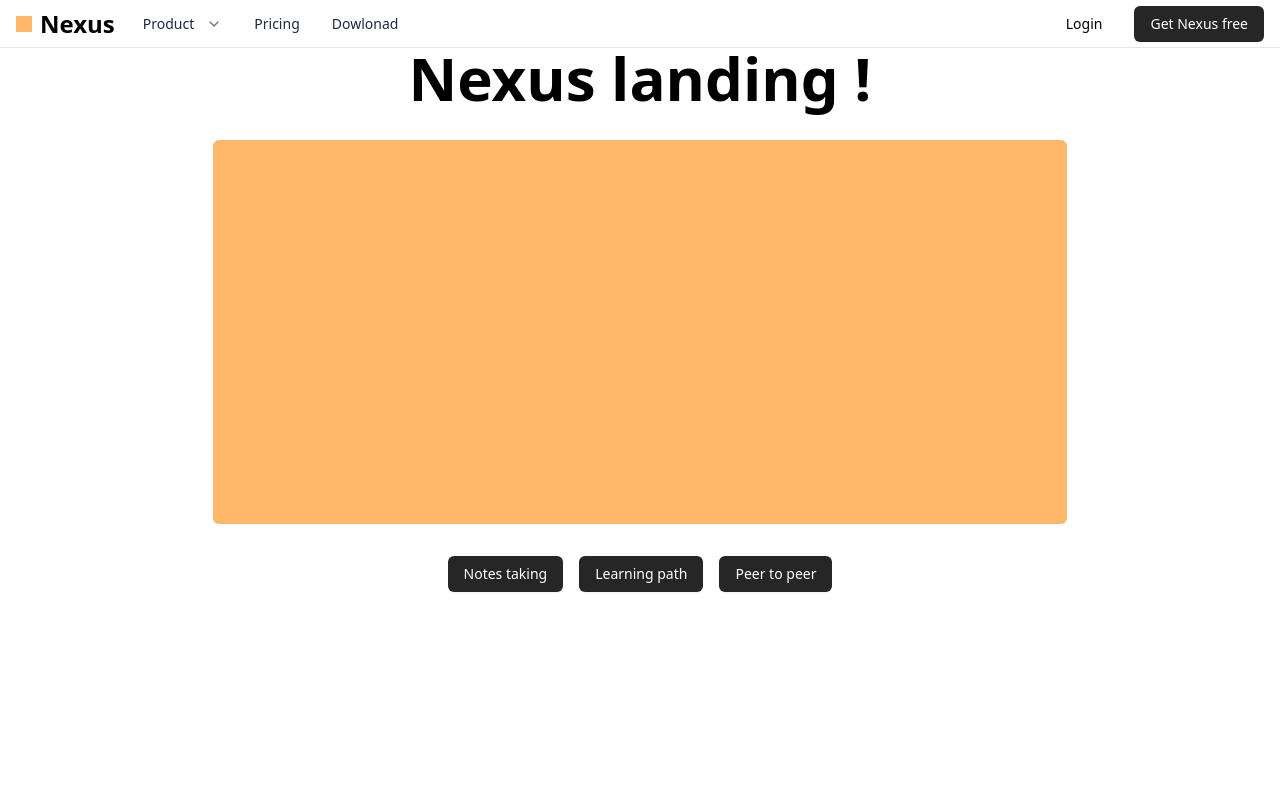
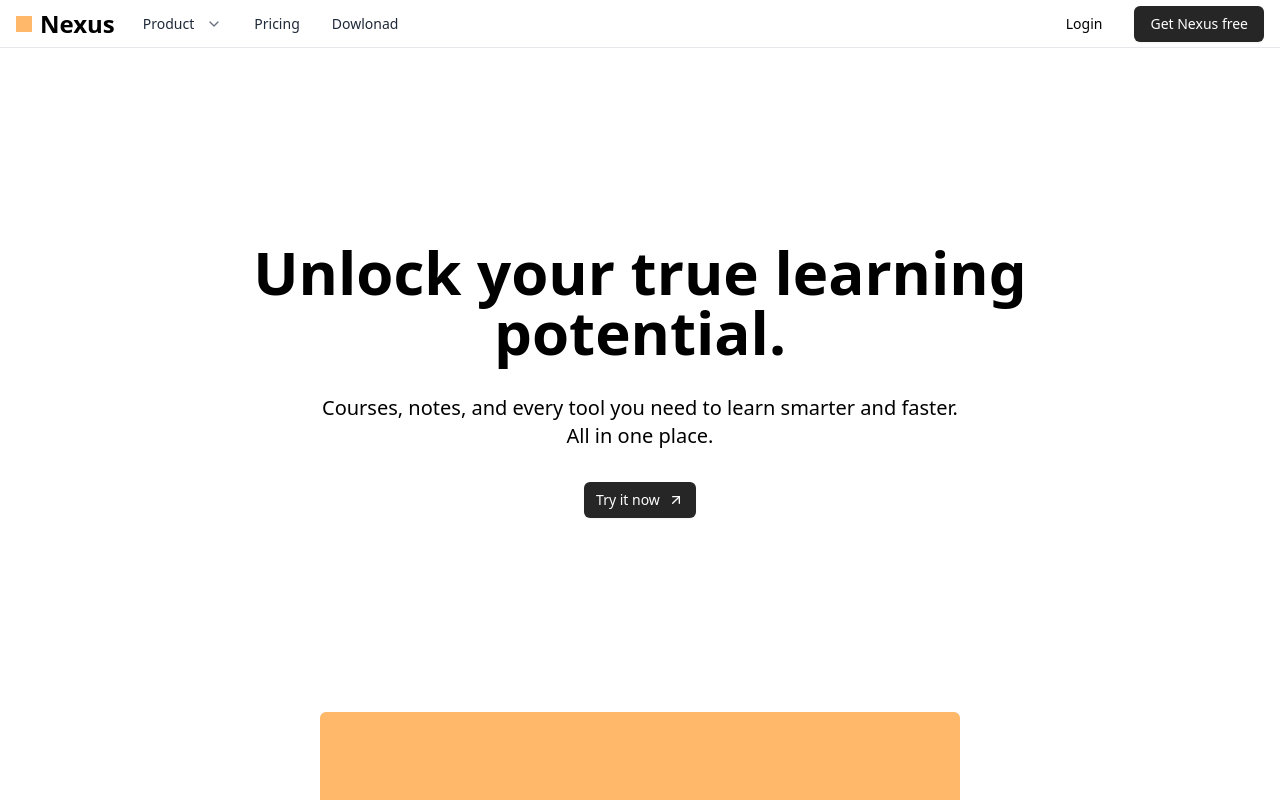
Before and after one commit to Lawrise/Nexus-Landing, a Next.js app: page / in a window 1280 px wide. Shown: the top 800 px of the page. Built offline with nearby package versions, Linux system fonts and the light colour scheme.

Commit message:
hero basic

```diff
--- a/package.json
+++ b/package.json
@@ -13,7 +13,9 @@
     "@radix-ui/react-slot": "^1.1.2",
     "class-variance-authority": "^0.7.1",
     "clsx": "^2.1.1",
+    "framer-motion": "^12.4.10",
     "lucide-react": "^0.479.0",
+    "motion": "^12.4.10",
     "next": "15.2.1",
     "react": "^19.0.0",
     "react-dom": "^19.0.0",
--- a/src/app/layout.tsx
+++ b/src/app/layout.tsx
@@ -21,6 +21,9 @@ export default function RootLayout({
       >
         <Header />
         {children}
+        <footer className="flex justify-center items-center h-12 bg-gray-200">
+          <p>Footer</p>
+        </footer>
       </body>
     </html>
   );
--- a/src/app/page.tsx
+++ b/src/app/page.tsx
@@ -1,10 +1,11 @@
 import React from "react";
 import Demonstration from "@/components/Demonstration";
+import Hero from "@/components/Hero";
 
 export default function Home() {
   return (
-    <main className="flex flex-col gap-8 row-start-2 items-center">
-        <h1 className="text-6xl font-bold">Nexus landing !</h1>
+    <main className="flex flex-col gap-8 row-start-2 items-center py-8">
+        <Hero />
         <Demonstration />
     </main>
   );
--- a/src/components/Demonstration.tsx
+++ b/src/components/Demonstration.tsx
@@ -1,4 +1,4 @@
-import { Button } from "@/components/ui/button"
+import { Button } from "@/components/ui/button";
 
 const DemoTab = [
   {
@@ -18,7 +18,9 @@ const DemoTab = [
 const Demonstration = () => {
   return (
     <div className="w-full flex flex-col justify-center items-center">
-      <div className="h-96 w-2/3 bg-orange-300 rounded-md mb-8"></div>
+      <div className="flex justify-center items-center h-[400px] lg:h-[600px] w-2/3 lg:w-2/4 bg-orange-300 rounded-md mb-8">
+        Screenshot of the actual app
+      </div>
       <div className="flex gap-4 justify-start">
         {DemoTab.map((tab) => {
           return <Button key={tab.id}>{tab.title}</Button>;
--- /dev/null
+++ b/src/components/Hero.tsx
@@ -0,0 +1,20 @@
+// Master Any Subject with AI-Powered Learning
+
+import { Button } from "./ui/button";
+import { LuArrowUpRight } from "react-icons/lu";
+
+const Hero: React.FC = () => {
+  return (
+    <div className="flex flex-col gap-8 w-2/3 justify-center  items-center h-[600px]">
+      <h1 className="text-2xl md:text-6xl font-bold text-center">
+        Unlock your true learning potential.
+      </h1>
+      <p className="text-center text-xl">
+	  Courses, notes, and every tool you need to learn smarter and faster.<br/> All in one place.
+      </p>
+	  <Button variant="default">Try it now<LuArrowUpRight /></Button>
+    </div>
+  );
+};
+
+export default Hero;
```
Also changed, not shown: 1 other file (tests, documents, lock files or other folders).
